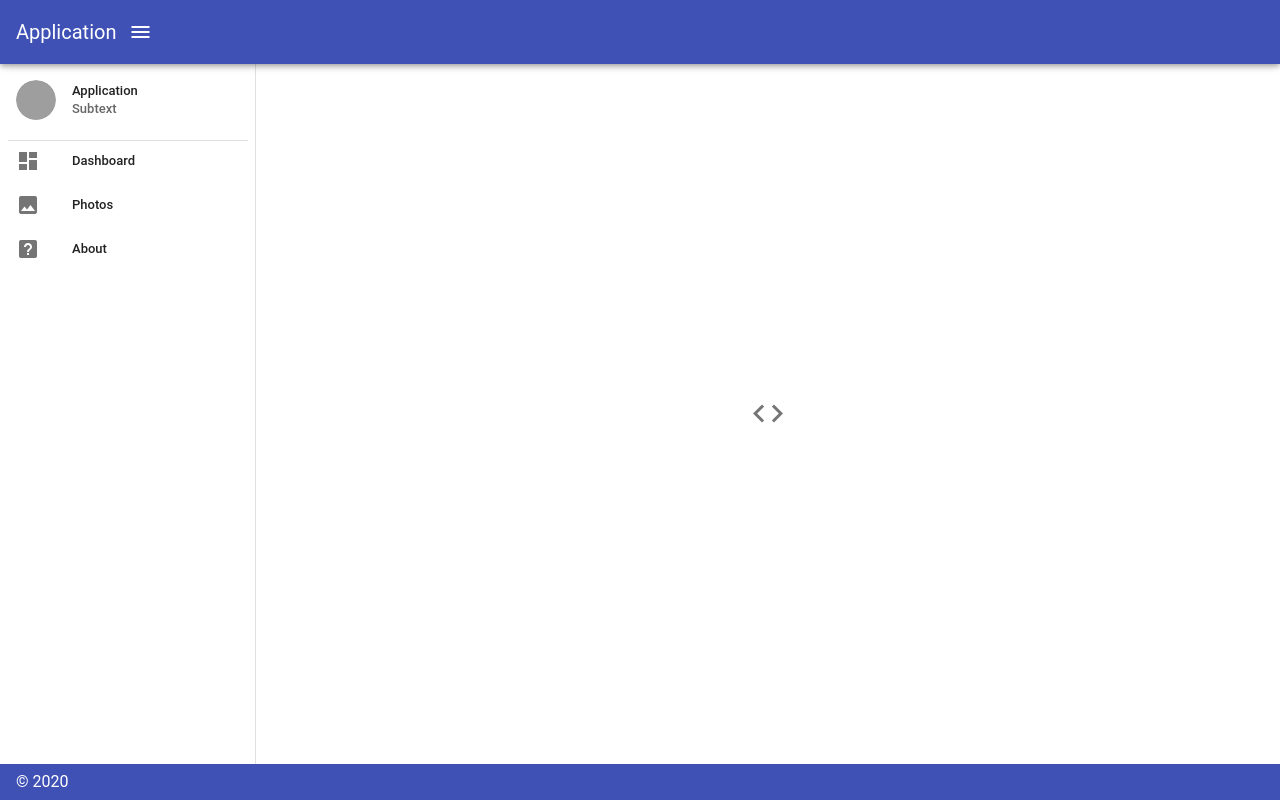
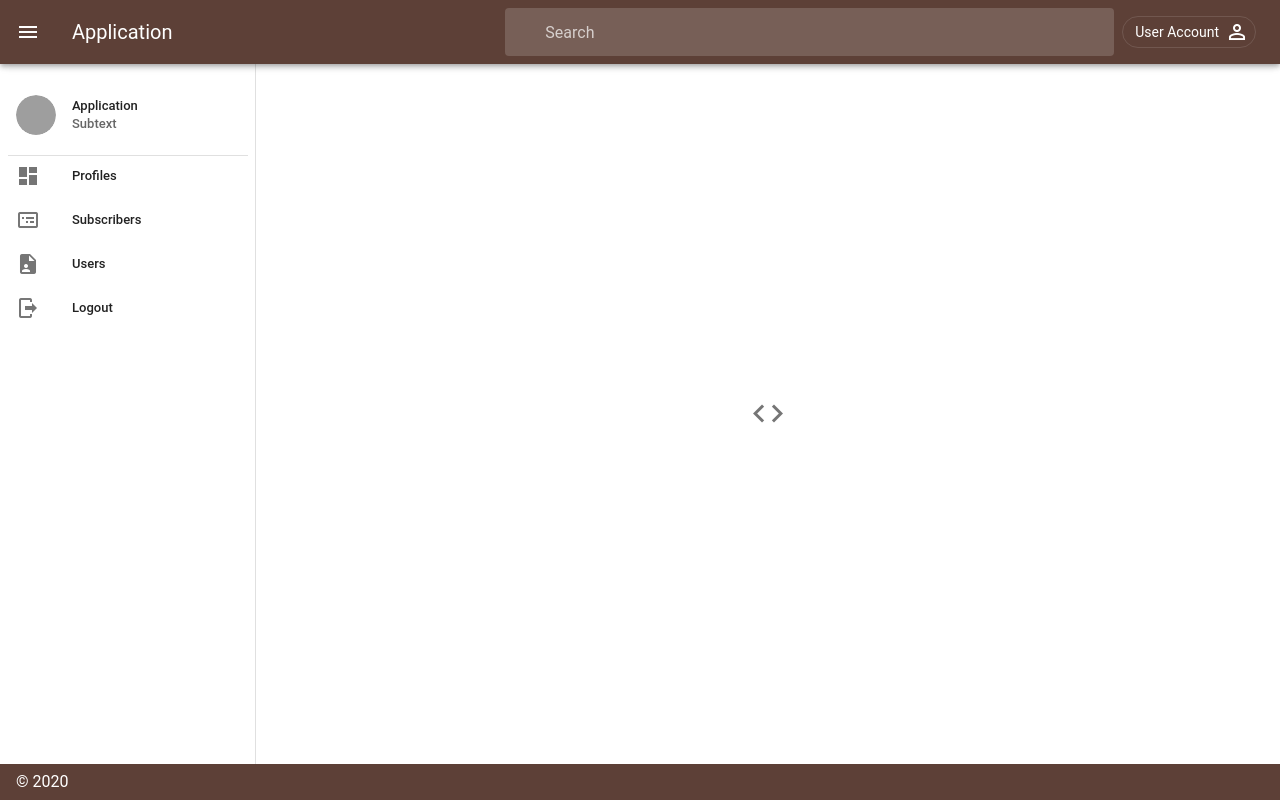
Before and after one commit to charles2k16/jobCms, a Vue app: page /dashboard in a window 1280 px wide. Built offline with nearby package versions, Linux system fonts and the light colour scheme; grey boxes are pictures that could not be loaded; a small style sheet from the web is missing.

Commit message:
changed the color

```diff
--- a/src/containers/Main.vue
+++ b/src/containers/Main.vue
@@ -6,37 +6,31 @@
       clipped
       :mini-variant="miniVariant"
     >
-      <v-list dense nav class="py-0">
-        <v-list-item two-line :class="miniVariant && 'px-0'">
-          <v-list-item-avatar>
-            <img src="https://randomuser.me/api/portraits/men/81.jpg" />
-          </v-list-item-avatar>
-
-          <v-list-item-content>
-            <v-list-item-title>Application</v-list-item-title>
-            <v-list-item-subtitle>Subtext</v-list-item-subtitle>
-          </v-list-item-content>
-        </v-list-item>
-
-        <v-divider></v-divider>
-
-        <v-list-item v-for="item in items" :key="item.title" link>
-          <v-list-item-icon>
-            <v-icon>{{ item.icon }}</v-icon>
-          </v-list-item-icon>
-
-          <v-list-item-content>
-            <v-list-item-title>{{ item.title }}</v-list-item-title>
-          </v-list-item-content>
-        </v-list-item>
-      </v-list>
+      <SideBar />
     </v-navigation-drawer>
 
-    <v-app-bar app color="indigo" dark clipped-left>
-      <v-toolbar-title>Application</v-toolbar-title>
+    <v-app-bar app color="brown darken-2" dark clipped-left>
       <v-app-bar-nav-icon
         @click.stop="miniVariant = !miniVariant"
       ></v-app-bar-nav-icon>
+      <v-toolbar-title>Application</v-toolbar-title>
+
+      <v-spacer></v-spacer>
+
+      <v-text-field
+        solo-inverted
+        flat
+        loading
+        clearable
+        hide-details
+        label="Search"
+        prepend-inner-icon="mdi-search"
+      ></v-text-field>
+
+      <v-chip class="ma-2" outlined pill>
+        User Account
+        <v-icon right>mdi-account-outline</v-icon>
+      </v-chip>
     </v-app-bar>
 
     <v-main>
@@ -55,25 +49,25 @@
         </v-row>
       </v-container>
     </v-main>
-    <v-footer color="indigo" app>
+    <v-footer color="brown darken-2" app>
       <span class="white--text">&copy; {{ new Date().getFullYear() }}</span>
     </v-footer>
   </v-app>
 </template>
 
 <script>
+import SideBar from './SideBar';
+
 export default {
   props: {
     source: String,
   },
+  components: {
+    SideBar,
+  },
   data: () => ({
     drawer: null,
     miniVariant: false,
-    items: [
-      { title: 'Dashboard', icon: 'mdi-view-dashboard' },
-      { title: 'Photos', icon: 'mdi-image' },
-      { title: 'About', icon: 'mdi-help-box' },
-    ],
   }),
 };
 </script>
--- a/src/containers/SideBar.vue
+++ b/src/containers/SideBar.vue
@@ -1,31 +1,29 @@
 <template>
   <div class="sidebar">
-    <div class="profile text-center">
-      <v-avatar size="80">
-        <img src="../assets/images/profile.png" alt="profile" />
-      </v-avatar>
-      <div class="mt-4">
-        <h4 class="font-weight-black"></h4>
-        <p class="font-weight-light"></p>
-      </div>
-    </div>
+    <v-list dense nav class="py-0">
+      <v-list-item two-line :class="miniVariant && 'px-0'">
+        <v-list-item-avatar>
+          <img src="https://randomuser.me/api/portraits/men/81.jpg" />
+        </v-list-item-avatar>
 
-    <div class="menu">
+        <v-list-item-content>
+          <v-list-item-title>Application</v-list-item-title>
+          <v-list-item-subtitle>Subtext</v-list-item-subtitle>
+        </v-list-item-content>
+      </v-list-item>
+
       <v-divider></v-divider>
-      <v-list nav dense>
-        <v-list-item-group v-model="menu" color="primary">
-          <v-list-item v-for="(item, i) in menuItems" :key="i">
+
+      <v-list-item v-for="item in items" :key="item.title" link>
         <v-list-item-icon>
-              <v-icon v-text="item.icon"></v-icon>
+          <v-icon>{{ item.icon }}</v-icon>
         </v-list-item-icon>
 
         <v-list-item-content>
-              <v-list-item-title v-text="item.text"></v-list-item-title>
+          <v-list-item-title>{{ item.title }}</v-list-item-title>
         </v-list-item-content>
       </v-list-item>
-        </v-list-item-group>
     </v-list>
-    </div>
   </div>
 </template>
 
@@ -34,12 +32,12 @@ export default {
   data() {
     return {
       menu: 0,
-      menuItems: [
-        { text: 'Profiles', icon: 'mdi-view-dashboard' },
-        { text: 'Subscribers', icon: 'mdi-card-bulleted-outline' },
-        { text: 'Users', icon: 'mdi-file-account' },
+      items: [
+        { title: 'Profiles', icon: 'mdi-view-dashboard' },
+        { title: 'Subscribers', icon: 'mdi-card-bulleted-outline' },
+        { title: 'Users', icon: 'mdi-file-account' },
 
-        { text: 'Logout', icon: 'mdi-logout' },
+        { title: 'Logout', icon: 'mdi-logout' },
       ],
     };
   },
@@ -48,8 +46,6 @@ export default {
 
 <style>
 .sidebar {
-  background-color: #ffffff;
-  border: 1px solid rgb(238, 237, 237);
   border-radius: 5px;
   padding-top: 15px;
 }
```
Lines whose indentation alone changed are shown as unchanged.
